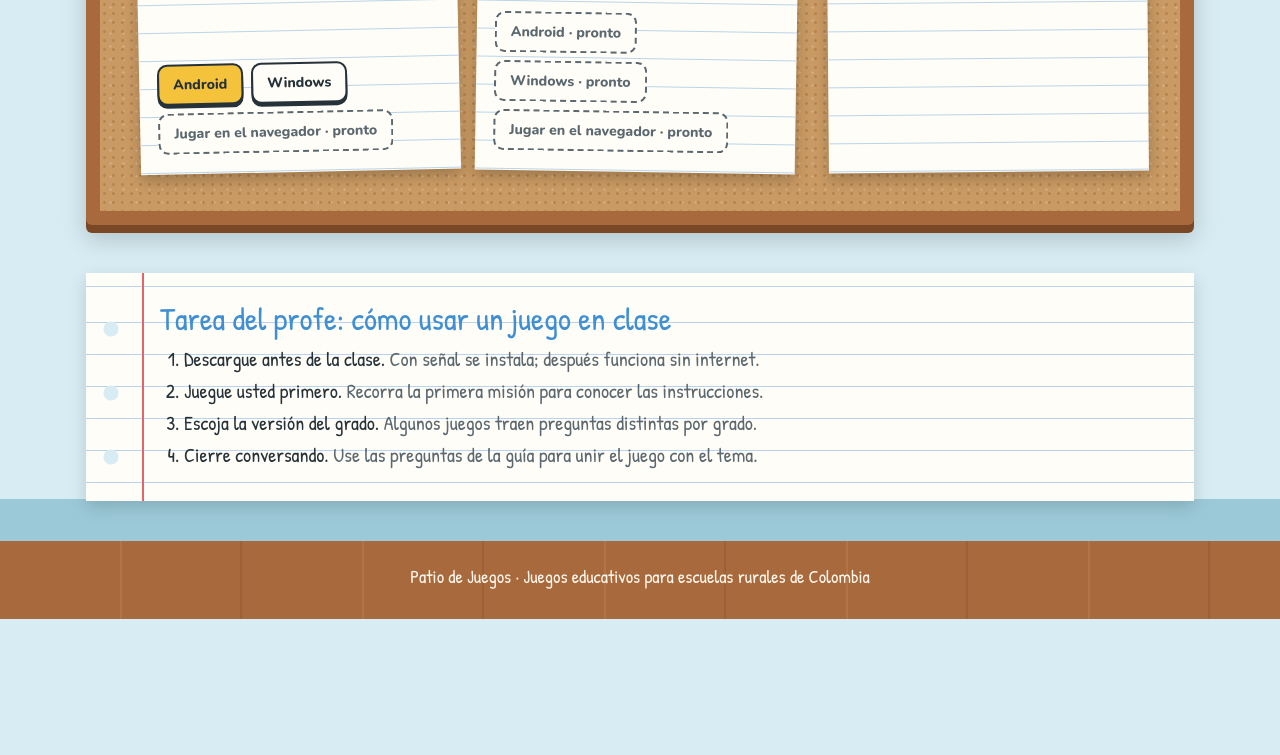
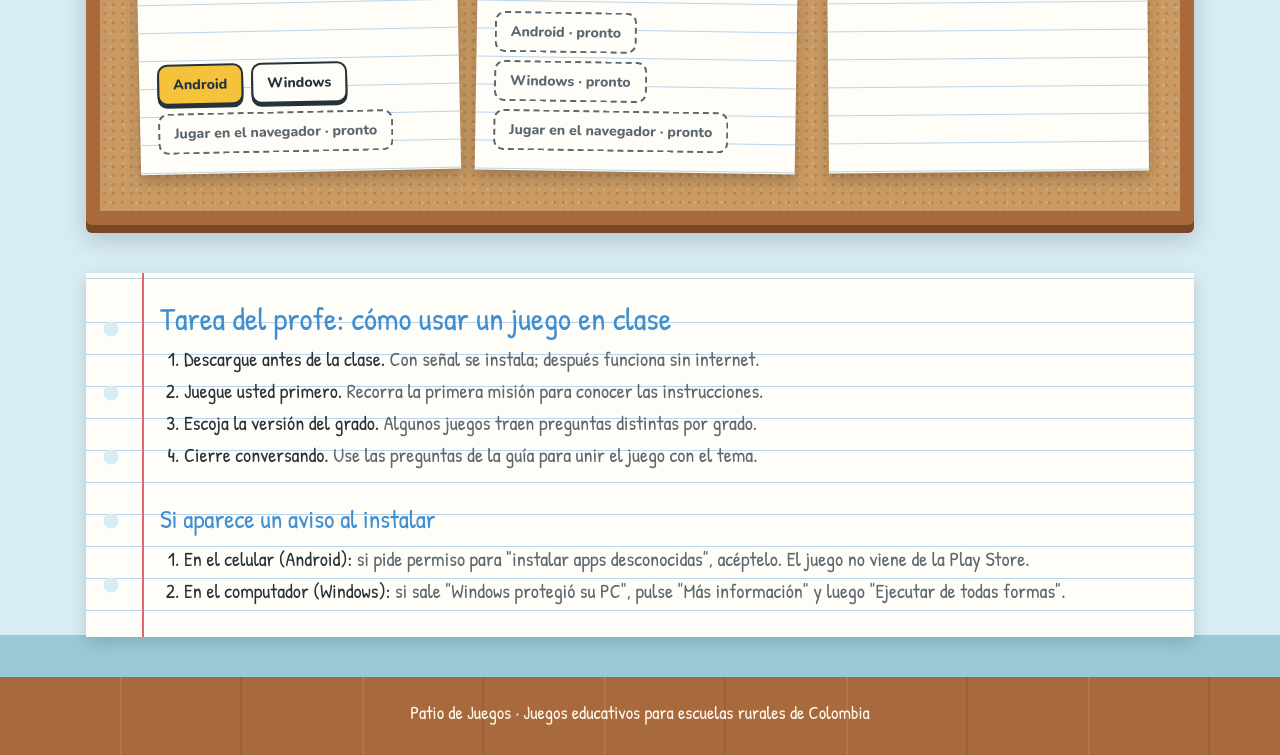
Before and after one commit to kalumo17cont-jpg/patio-de-juegos, a plain HTML site: page index.html in a window 1280 px wide. Shown: the part 1298-2053 px from the top of the page. Before the commit the page ends 1917 px from the top, so only its background shows below. Drawn offline with nearby package versions, Linux system fonts and the light colour scheme; a web font is replaced by a local one.

Commit message:
Add files via upload

```diff
--- a/index.html
+++ b/index.html
@@ -109,6 +109,7 @@ details ul{margin:6px 0 0;padding-left:20px;font-size:.94rem}
 .cuaderno::after{content:"";position:absolute;top:24px;bottom:24px;left:16px;width:18px;
   background:radial-gradient(circle,var(--pared) 7px,transparent 8px) 0 0/18px 64px repeat-y}
 .cuaderno h2{font-family:var(--mano);font-weight:400;font-size:2rem;line-height:32px;color:var(--azul)}
+.cuaderno h2.sub{font-size:1.6rem;margin-top:32px}
 .cuaderno ol{margin:8px 0 0;padding-left:24px;font-family:var(--mano);font-size:1.25rem;line-height:32px}
 .cuaderno li span{color:var(--tinta-suave)}
 .cuaderno li b{font-weight:400;color:var(--tinta)}
@@ -156,6 +157,11 @@ footer{margin-top:40px;padding-block:22px 28px;background:repeating-linear-gradi
       <li><b>Juegue usted primero.</b> <span>Recorra la primera misión para conocer las instrucciones.</span></li>
       <li><b>Escoja la versión del grado.</b> <span>Algunos juegos traen preguntas distintas por grado.</span></li>
       <li><b>Cierre conversando.</b> <span>Use las preguntas de la guía para unir el juego con el tema.</span></li>
+    </ol>
+    <h2 class="sub">Si aparece un aviso al instalar</h2>
+    <ol>
+      <li><b>En el celular (Android):</b> <span>si pide permiso para "instalar apps desconocidas", acéptelo. El juego no viene de la Play Store.</span></li>
+      <li><b>En el computador (Windows):</b> <span>si sale "Windows protegió su PC", pulse "Más información" y luego "Ejecutar de todas formas".</span></li>
     </ol>
   </section>
 </div>
```
